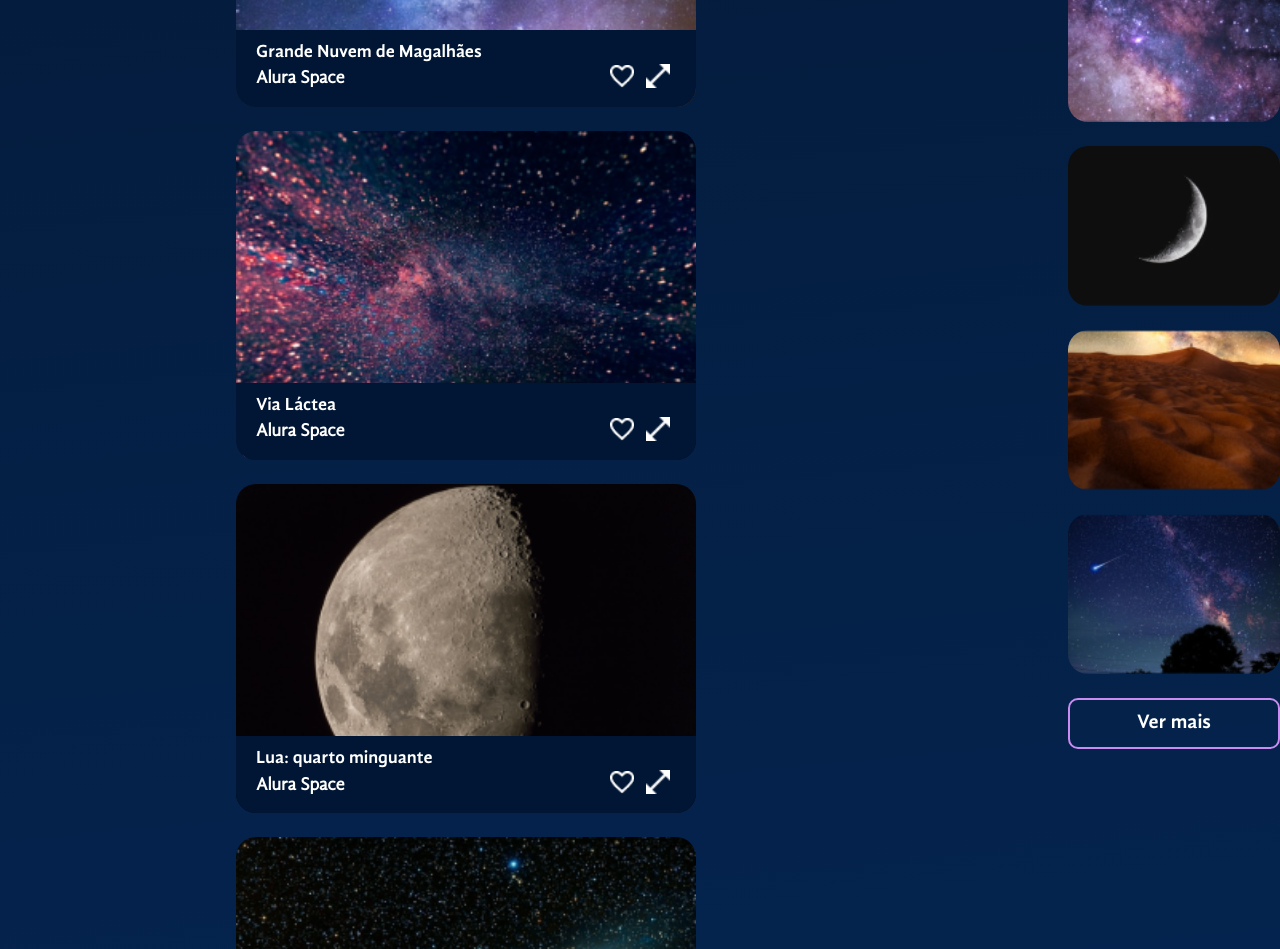
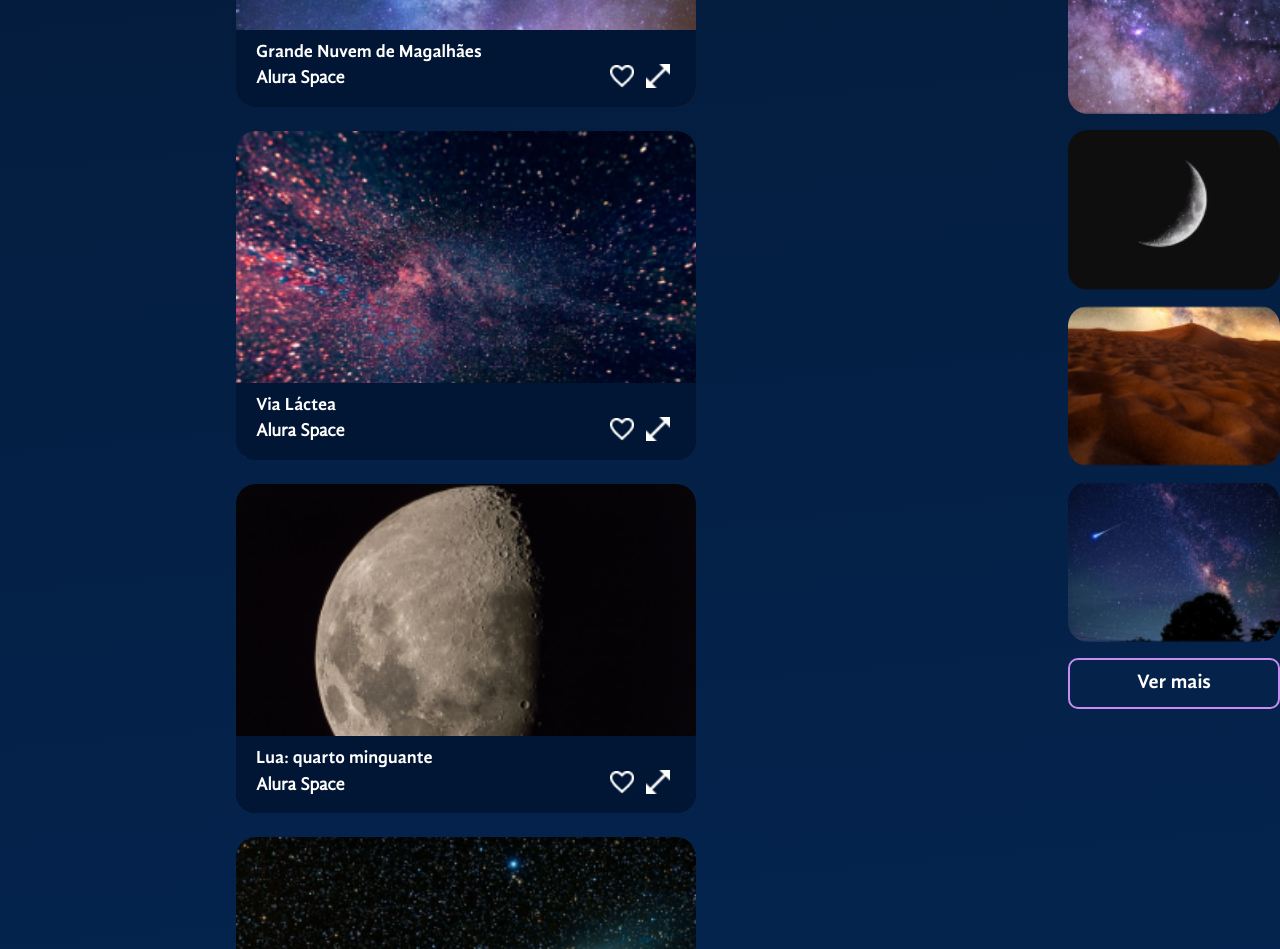
Before and after one commit to denisevieiraoliveira/space-app, a React (Vite) app: page / in a window 1280 px wide. Shown: the part 980-1929 px from the top of the page. Built offline with nearby package versions, Linux system fonts and the light colour scheme.

Commit message:
Desafio: barra de populares e modal estilizada (correções)

```diff
--- a/src/App.jsx
+++ b/src/App.jsx
@@ -55,7 +55,10 @@ const App = () => {
           </ConteudoGaleria>
         </MainContainer>
       </AppContainer>
-      <ModalZoom foto={fotoSelecionada} />
+      <ModalZoom
+        foto={fotoSelecionada}
+        aoFechar={() => setFotoSelecionada(null)}
+      />
     </FundoGradiente>
   )
 }
--- a/src/componentes/Galeria/Populares/index.jsx
+++ b/src/componentes/Galeria/Populares/index.jsx
@@ -4,29 +4,31 @@ import styled from "styled-components";
 import fotosPopulares from "./fotos-populares.json"
 import Titulo from "../../Titulo";
 
-const ImagensPopulares = styled.section`
+const ColunaFotos = styled.section`
     display: flex;
-    flex-wrap: wrap;
-    justify-content: center;
-    gap: 24px;
-    width: 212px;
-    & > img {
-        width: 100%;
+    flex-direction: column;
+    gap: 16px;
+`
+
+const ImagemPopular = styled.img`
+    max-width: 212px;
     height: 160px;
     object-fit: cover;
     border-radius: 20px;
-    }
-    button {
+`
+
+const Botao = styled.button`
     width: 100%;
     background: transparent;
     border: 2px solid #C98CF1;
     border-radius: 10px;
-        padding: 12px;
+    padding: 12px 20px;
     color: #FFF;
     font-size: 20px;
     font-family: GandhiSansBold;
     cursor: pointer;
-    }
+    max-width: 212px;
+    margin-top: 16px;
 `
 
 const Populares = () => {
@@ -35,12 +37,12 @@ const Populares = () => {
     return (
         <section>
             <Titulo alinhamento="center">Populares</Titulo>
-            <ImagensPopulares>
+            <ColunaFotos>
                 {fotos.map(foto => (
-                    <img src={foto.path} alt={foto.titulo} />
+                    <ImagemPopular key={foto.id} src={foto.path} alt={foto.titulo} />
                 ))}
-            <button>Ver mais</button>
-            </ImagensPopulares>
+            </ColunaFotos>
+            <Botao>Ver mais</Botao>
         </section>
     )
 }
--- a/src/componentes/ModalZoom/index.jsx
+++ b/src/componentes/ModalZoom/index.jsx
@@ -13,12 +13,19 @@ const Overlay = styled.div`
 const DialogEstilizado = styled.dialog`
     position: absolute;
     top: 294px;
+    background: transparent;
     padding: 0;
-    background: transparent;
-    border: none;
-    & > figure {
-        width: 1156px;
-        position: relative;
+    border: 0;
+    width: 1156px;
+    display: flex;
+    justify-content: center;
+    form {
+        button {
+            position: relative;
+            top: 20px;
+            right: 60px;
+            cursor: pointer;
+        }
     }
 `
 
@@ -30,12 +37,12 @@ const BotaoEstilizado = styled.button`
     border: none;
 `
 
-const ModalZoom = ({ foto }) => {
+const ModalZoom = ({ foto, aoFechar }) => {
     return (
         <>
             {foto && <>
-                <DialogEstilizado open={!!foto}>
-                    <Overlay />
+                <Overlay />
+                <DialogEstilizado open={!!foto} onClose={aoFechar}>
                     <Imagem
                         foto={foto}
                         expandida={true}
```
Lines whose indentation alone changed are shown as unchanged.
